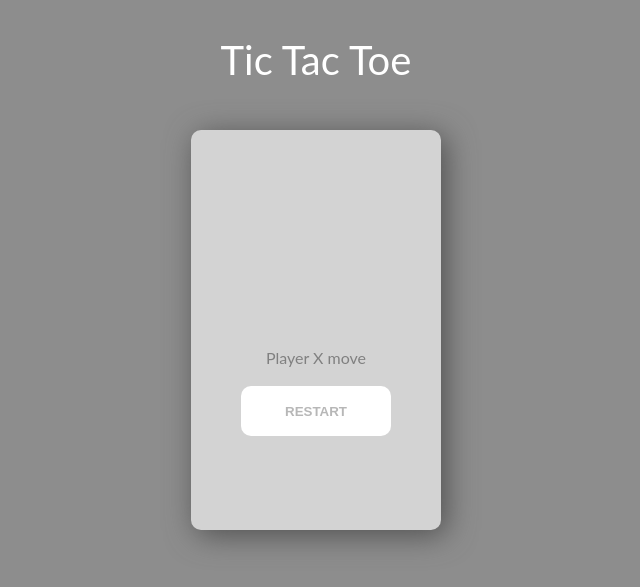
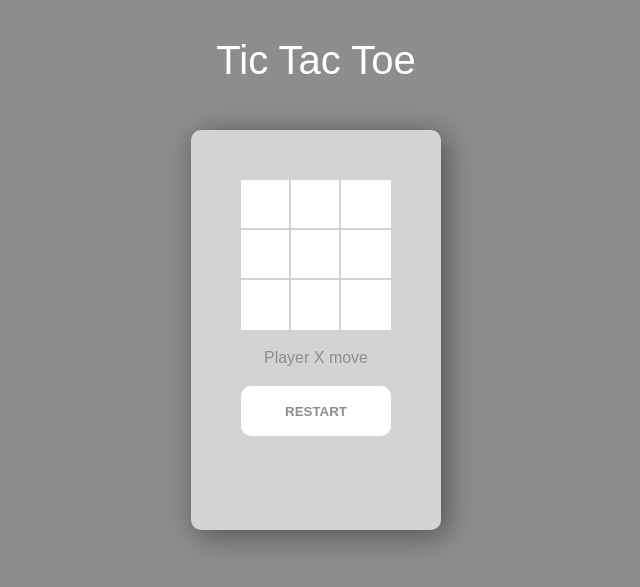
Before and after one commit to Lexander1108/tic-tac-toe, a PHP site: page /html/index.html in a window 1280 px wide. Shown: the top 587 px of the page, without its empty margins (324-964 px from the left). Run offline with PHP 8.4, Linux system fonts and the light colour scheme.

Commit message:
added variables for colors

```diff
--- a/style/style.css
+++ b/style/style.css
@@ -1,14 +1,22 @@
+:root {
+    --white: white;
+    --lightgray: #D3D3D3FF;
+    --gray: #8d8d8d;
+    --darkgray: #505050;
+}
+
 .page {
-    font-family: Lato, serif;
-    background: #8d8d8d;
+    font-family: Arial, serif;
+    background: var(--gray);
 }
 
 .header {
     margin-top: 40px;
     text-align: center;
     font-size: 40px;
-    color: white;
+    color: var(--white);
 }
+
 
 .game-window {
     display: flex;
@@ -19,8 +27,8 @@
     margin-left: auto;
     margin-right: auto;
     border-radius: 10px;
-    background: lightgray;
-    box-shadow: 5px 5px 30px #505050;
+    background: var(--lightgray);
+    box-shadow: 5px 5px 30px var(--darkgray);
 }
 
 .game-field {
@@ -33,23 +41,34 @@
     outline: 5px;
 }
 
-.game-cell {
+[data--cell] {
+    display: flex;
+    justify-content: center;
+    align-items: center;
+    cursor: pointer;
     width: 50px;
     height: 50px;
-    background: white;
-    appearance: none;
+    background: var(--white);
+    color: var(--lightgray);
     border: 0;
+    outline: 2px solid var(--lightgray);
 }
 
-.game-cell:hover {
-    background: #b7b7b7;
+.x-icon {
+    width: 45px;
+    height: 45px;
+}
+
+.game-field [data--cell]:hover {
+    background: var(--lightgray);
+    color: var(--white);
 }
 
 .output-field {
     width: 150px;
     margin: 20px auto 0;
     text-align: center;
-    color: gray;
+    color: var(--gray);
 }
 
 .reset-button {
@@ -60,11 +79,11 @@
     text-transform: uppercase;
     border: 0;
     border-radius: 10px;
-    color: #b7b7b7;
-    background: white;
+    color: var(--gray);
+    background: var(--white);
 }
 
 .reset-button:hover {
-    color: white;
-    background: #b7b7b7;
+    color: var(--white);
+    background: var(--gray);
 }
```
